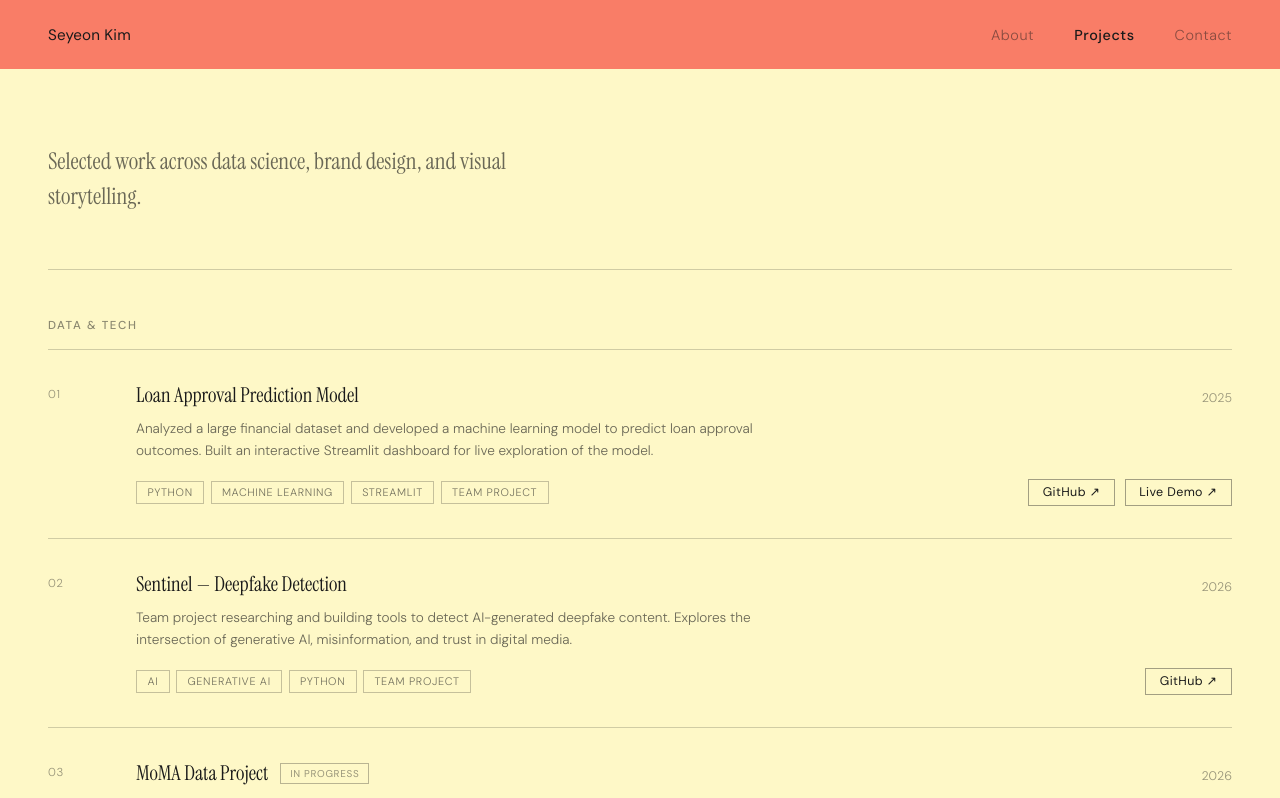
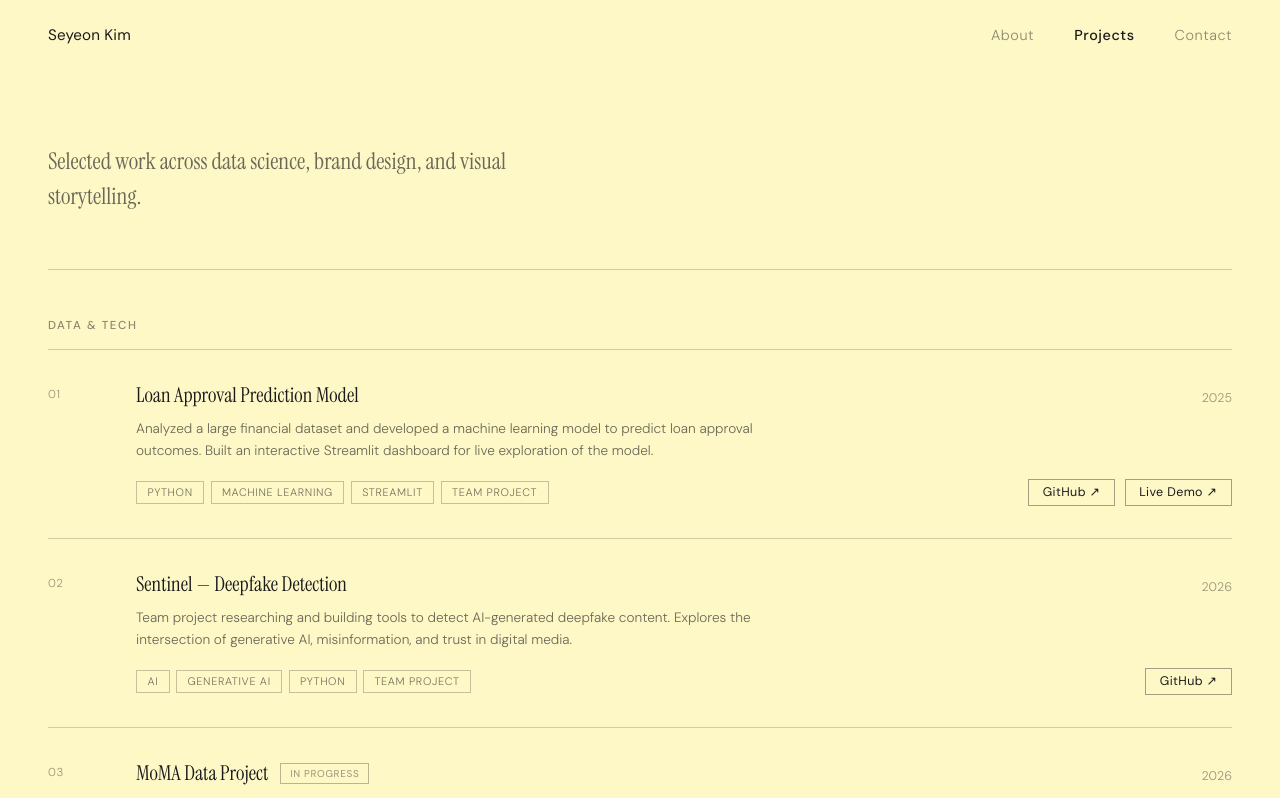
Before and after one commit to sageskim/sage-portfolio, a Next.js app: page /projects in a window 1280 px wide. Shown: the top 798 px of the page. Built offline with nearby package versions, Linux system fonts and the light colour scheme.

Commit message:
Update Navbar.tsx

```diff
--- a/app/components/Navbar.tsx
+++ b/app/components/Navbar.tsx
@@ -10,7 +10,7 @@ const navLinks = [
 
 const pageBg: Record<string, { bg: string; fg: string }> = {
   "/about":   { bg: "#BCEDFF", fg: "#161616" },
-  "/projects":{ bg: "#F97D67", fg: "#1a1a1a" },
+  "/projects":{ bg: "#FEF8C7", fg: "#1a1a1a" },
   "/contact": { bg: "#292B4F", fg: "#e8e8f0" },
 };
 
```
